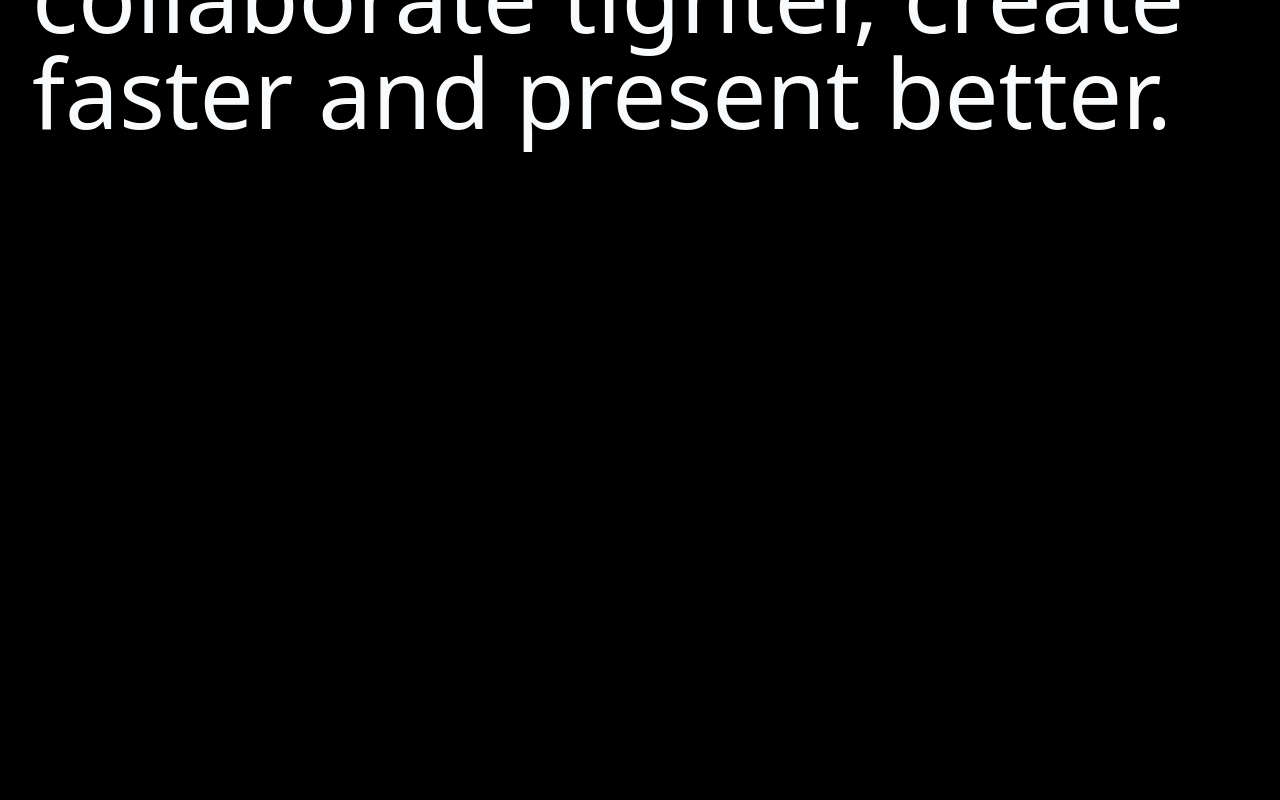
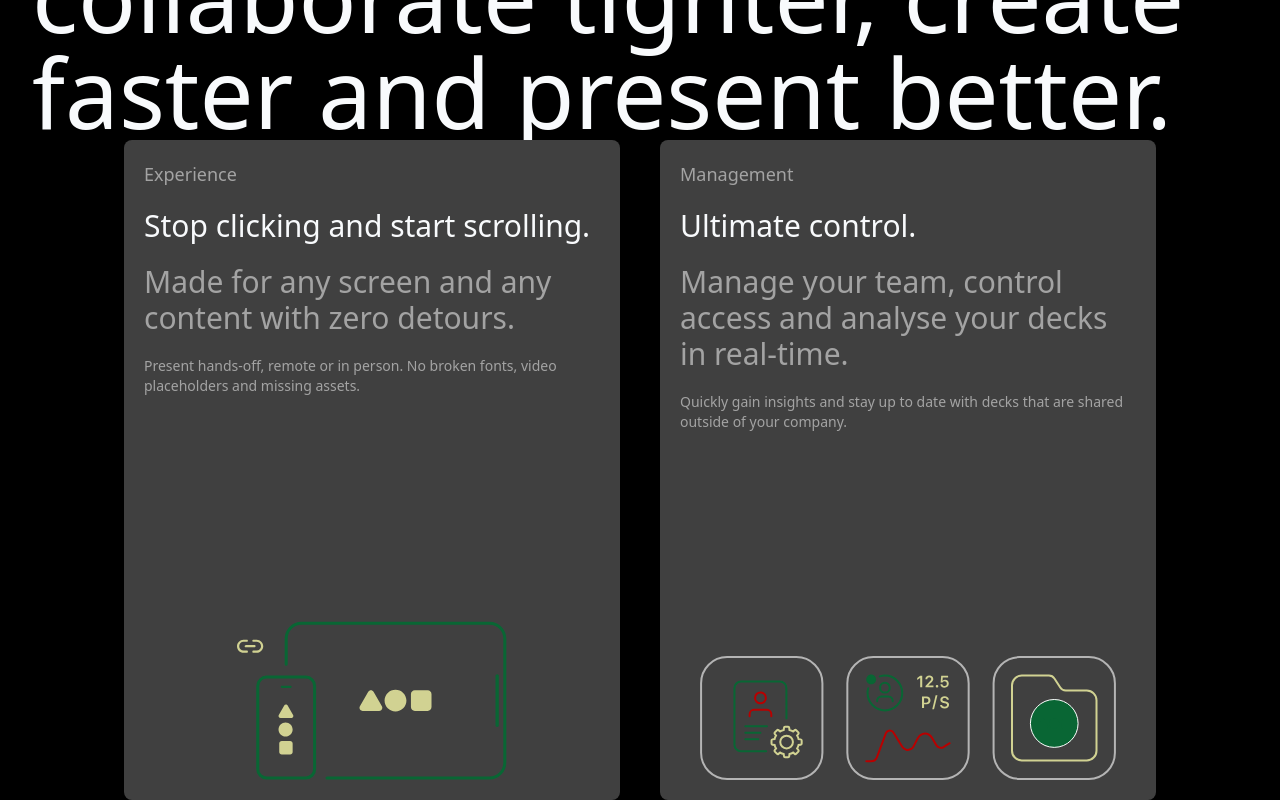
Before and after one commit to Hojiakbardevs/11.-Next-Generation, a React (Vite) app: page / in a window 1280 px wide. Shown: the part 3001-3801 px from the top of the page. Before the commit the page ends 3158 px from the top, so only its background shows below. Built offline with nearby package versions, Linux system fonts and the light colour scheme.

Commit message:
card element done task

```diff
--- a/src/components/Cards/card_page.tsx
+++ b/src/components/Cards/card_page.tsx
@@ -1,6 +1,8 @@
 import { CardElement } from "./CardElement";
 import Card11 from "@/assets/card11.svg";
 import Card12 from "@/assets/card12.svg";
+import Card13 from "@/assets/card13.svg";
+import Card14 from "@/assets/card14.svg";
 
 export const CardsPage = () => {
   return (
@@ -25,6 +27,22 @@ export const CardsPage = () => {
         Everything you need to collaborate tighter, create faster and present
         better.
       </h1>
+      <div className="flex gap-10 justify-center items-center flex-wrap">
+        <CardElement
+        title="Experience"
+        subtitle="Stop clicking and start scrolling."
+        description="Made for any screen and any content with zero detours."
+        smallText="Present hands-off, remote or in person. No broken fonts, video placeholders and missing assets."
+        imageSrc={Card13}
+        />
+        <CardElement
+        title="Management"
+        subtitle="Ultimate control."
+        description="Manage your team, control access and analyse your decks in real-time."
+        smallText="Quickly gain insights and stay up to date with decks that are shared outside of your company."
+        imageSrc={Card14}
+        />
+      </div>
     </div>
   );
 };
```
Also changed, not shown: src/assets/card13.svg, src/assets/card14.svg (added).
